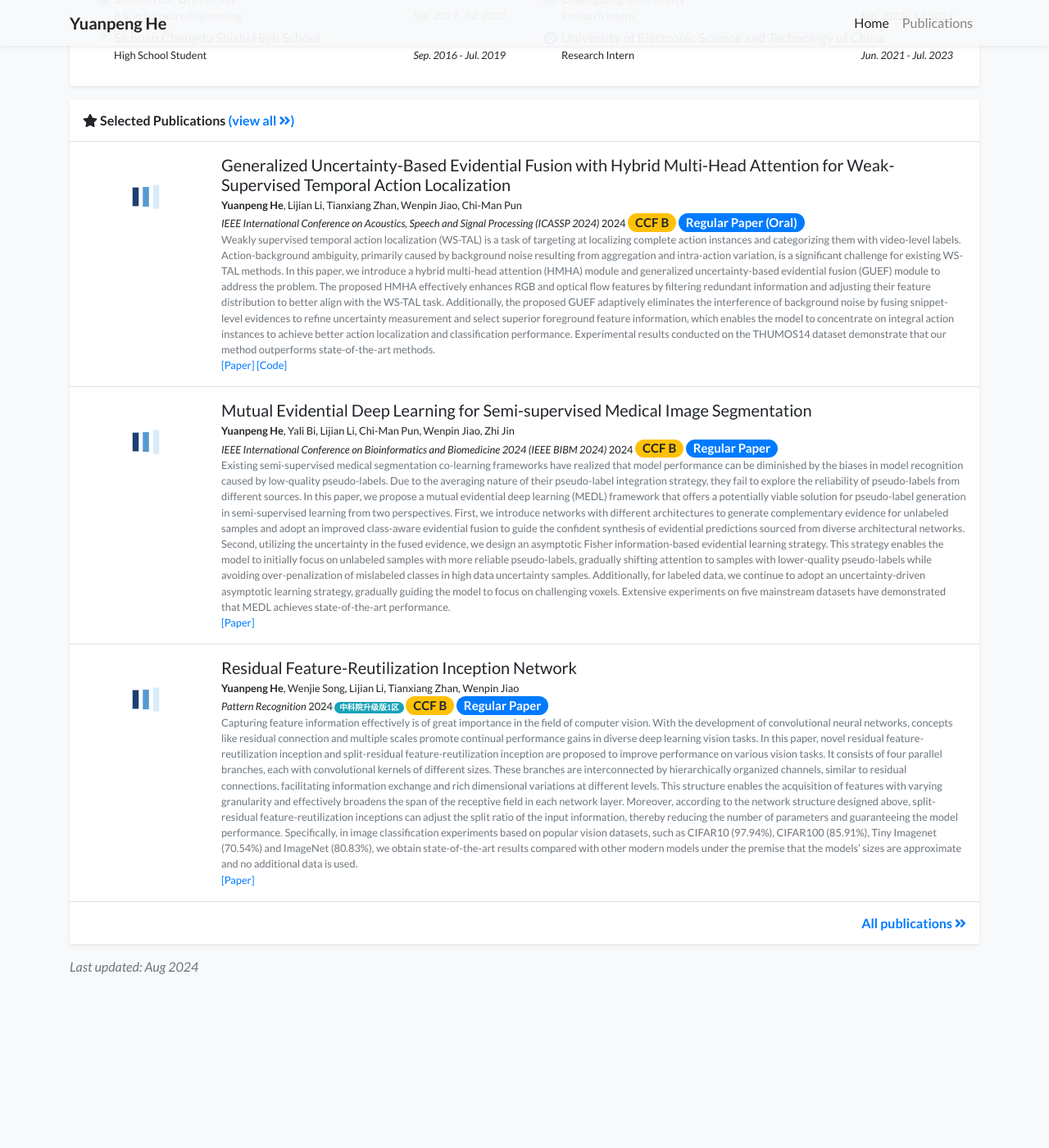
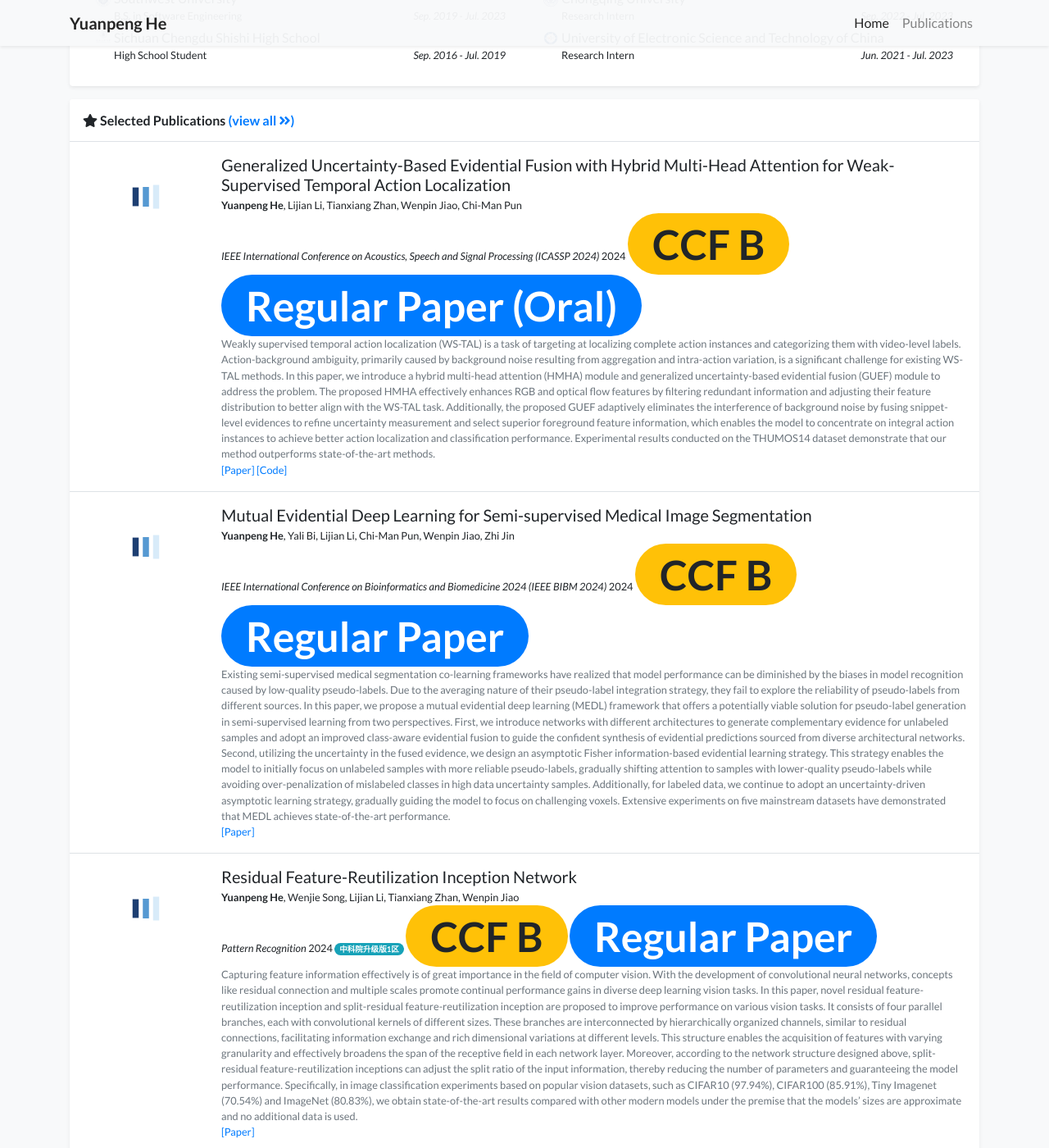
Before and after one commit to heyuanpengpku/heyuanpengpku.github.io, a Jekyll site: the page built from index.html, in a window 1280 px wide and 1400 px high, scrolled down 623 px. Shown: the whole window at 82% size. Built offline with Jekyll 4.4.1, drawn with Linux system fonts in a browser that asks for light colours; a style sheet for code colours, icons or effects is not loaded; before the commit the page ends 1830 px from its top, so only the background shows below that.

Commit message:
2024-08-27 04:23:39

```diff
--- a/assets/css/global.css
+++ b/assets/css/global.css
@@ -52,7 +52,7 @@ img.lazy {
 }
 
 .badge-custom {
-    font-size: 15px;
+    font-size: 50px;
 }
 
 .email-text {
```
